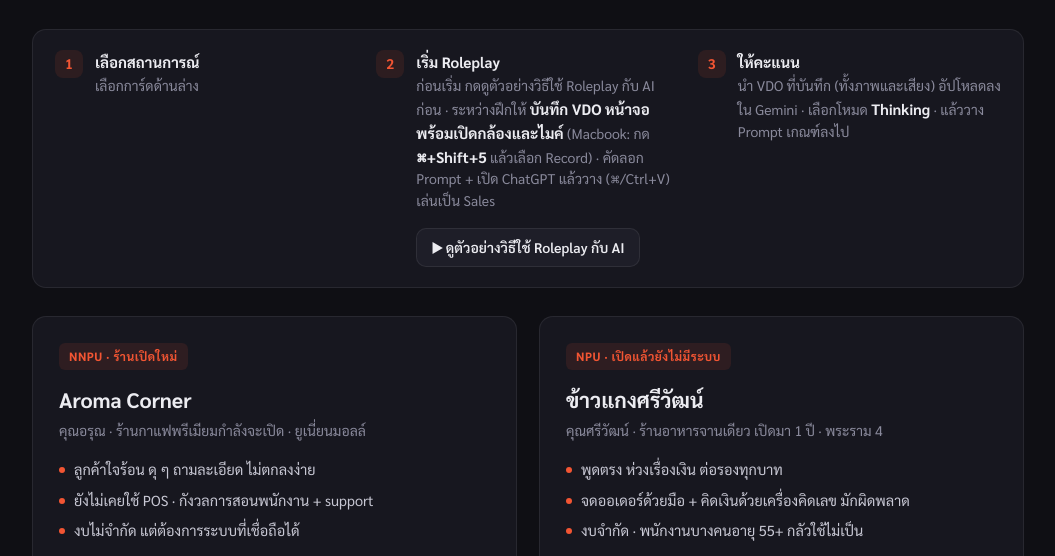
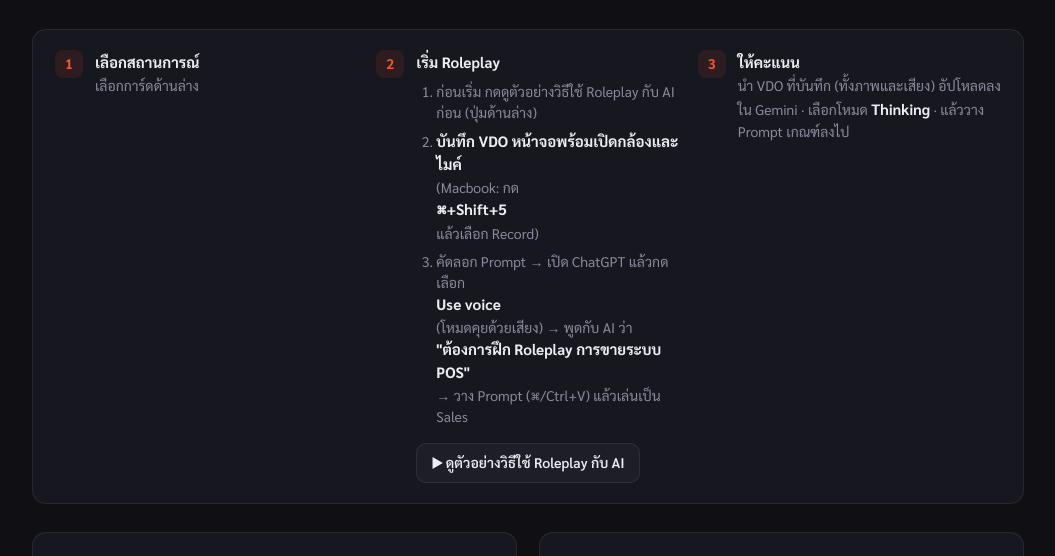
Before and after one commit to improvewetrust/MDSRoleplay, a plain HTML site: page index.html in a window 1280 px wide. Shown: the part 197-753 px from the top of the page, without its empty margins (112-1167 px from the left). Drawn offline with Linux system fonts and the light colour scheme.

Commit message:
Restructure Roleplay step into numbered 1-2-3 with Use voice step
Add ChatGPT "Use voice" instruction: speak intent to AI before pasting prompt.

Co-Authored-By: Claude Opus 4.8 <noreply@anthropic.com>

```diff
--- a/index.html
+++ b/index.html
@@ -58,6 +58,10 @@
       padding: 8px 14px; border-radius: 10px; transition: border-color .15s;
     }
     .guide-link:hover { border-color: var(--border-h); }
+
+    .substeps { margin: 8px 0 0; padding-left: 20px; display: grid; gap: 7px; }
+    .substeps li { font-size: 14px; color: var(--text-2); line-height: 1.5; }
+    .substeps b { display: inline; color: var(--text); font-size: inherit; }
 
     .examples { background: var(--surface); border: 1px solid var(--border); border-radius: var(--radius); padding: 22px; margin-top: 26px; }
     .ex-head { font-size: 16px; font-weight: 700; margin-bottom: 4px; }
@@ -172,7 +176,7 @@
   <main>
     <div class="steps">
       <div class="step"><div class="n">1</div><div class="t"><b>เลือกสถานการณ์</b>เลือกการ์ดด้านล่าง</div></div>
-      <div class="step"><div class="n">2</div><div class="t"><b>เริ่ม Roleplay</b>ก่อนเริ่ม กดดูตัวอย่างวิธีใช้ Roleplay กับ AI ก่อน · ระหว่างฝึกให้ <b style="display:inline">บันทึก VDO หน้าจอพร้อมเปิดกล้องและไมค์</b> (Macbook: กด <b style="display:inline">⌘+Shift+5</b> แล้วเลือก Record) · คัดลอก Prompt + เปิด ChatGPT แล้ววาง (⌘/Ctrl+V) เล่นเป็น Sales<a class="guide-link" href="https://drive.google.com/file/d/12C1GVUORZeatnVrrV04a3bmIy_STYq08/view?usp=sharing" target="_blank" rel="noopener">▶ ดูตัวอย่างวิธีใช้ Roleplay กับ AI</a></div></div>
+      <div class="step"><div class="n">2</div><div class="t"><b>เริ่ม Roleplay</b><ol class="substeps"><li>ก่อนเริ่ม กดดูตัวอย่างวิธีใช้ Roleplay กับ AI ก่อน (ปุ่มด้านล่าง)</li><li><b>บันทึก VDO หน้าจอพร้อมเปิดกล้องและไมค์</b> (Macbook: กด <b>⌘+Shift+5</b> แล้วเลือก Record)</li><li>คัดลอก Prompt → เปิด ChatGPT แล้วกดเลือก <b>Use voice</b> (โหมดคุยด้วยเสียง) → พูดกับ AI ว่า <b>"ต้องการฝึก Roleplay การขายระบบ POS"</b> → วาง Prompt (⌘/Ctrl+V) แล้วเล่นเป็น Sales</li></ol><a class="guide-link" href="https://drive.google.com/file/d/12C1GVUORZeatnVrrV04a3bmIy_STYq08/view?usp=sharing" target="_blank" rel="noopener">▶ ดูตัวอย่างวิธีใช้ Roleplay กับ AI</a></div></div>
       <div class="step"><div class="n">3</div><div class="t"><b>ให้คะแนน</b>นำ VDO ที่บันทึก (ทั้งภาพและเสียง) อัปโหลดลงใน Gemini · เลือกโหมด <b style="display:inline">Thinking</b> · แล้ววาง Prompt เกณฑ์ลงไป</div></div>
     </div>
 
```
